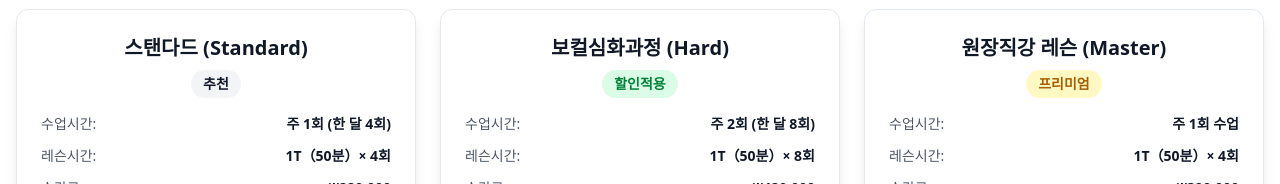
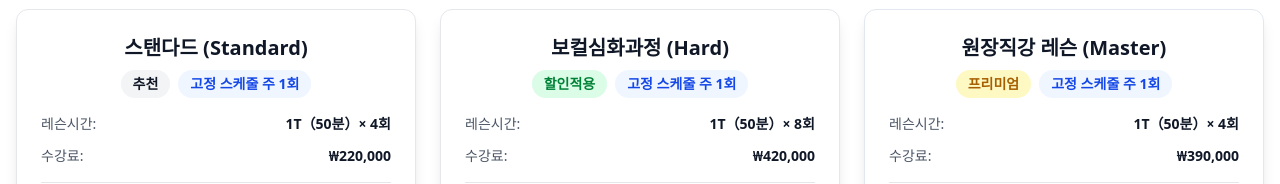
Before and after one commit to jukangpark/only_vocal_academy, a Next.js app: page /courses in a window 1280 px wide. Shown: the part 536-720 px from the top of the page. Built offline with nearby package versions, Linux system fonts and the light colour scheme; no server answers.

Commit message:
고정 스케줄 1회 뱃지 추가

```diff
--- a/src/app/courses/page.tsx
+++ b/src/app/courses/page.tsx
@@ -1,44 +1,8 @@
 "use client";
 
-import Link from "next/link";
-import Navigation from "@/components/navigation";
-import { motion } from "framer-motion";
 import Banner from "@/components/Banner";
 
 export default function CoursesPage() {
-  // 애니메이션 variants
-  const fadeInUp = {
-    initial: { opacity: 0, y: 60 },
-    animate: { opacity: 1, y: 0 },
-    transition: { duration: 0.6, ease: "easeOut" },
-  };
-
-  const fadeInLeft = {
-    initial: { opacity: 0, x: -60 },
-    animate: { opacity: 1, x: 0 },
-    transition: { duration: 0.6, ease: "easeOut" },
-  };
-
-  const fadeInRight = {
-    initial: { opacity: 0, x: 60 },
-    animate: { opacity: 1, x: 0 },
-    transition: { duration: 0.6, ease: "easeOut" },
-  };
-
-  const staggerContainer = {
-    animate: {
-      transition: {
-        staggerChildren: 0.1,
-      },
-    },
-  };
-
-  const scaleIn = {
-    initial: { opacity: 0, scale: 0.8 },
-    animate: { opacity: 1, scale: 1 },
-    transition: { duration: 0.5, ease: "easeOut" },
-  };
-
   return (
     <div className="min-h-screen bg-white">
       <Banner
@@ -64,15 +28,16 @@ export default function CoursesPage() {
                     <h4 className="text-xl font-bold text-gray-900 mb-2">
                       스탠다드 (Standard)
                     </h4>
+                    <div className="flex flex-wrap items-center justify-center gap-2">
                       <div className="inline-block bg-gray-100 text-brand-700 px-3 py-1 rounded-full text-sm font-semibold">
                         추천
                       </div>
+                      <div className="inline-block bg-blue-50 text-blue-700 px-3 py-1 rounded-full text-sm font-semibold">
+                        고정 스케줄 주 1회
+                      </div>
+                    </div>
                   </div>
                   <div className="space-y-3 text-sm">
-                    <div className="flex justify-between">
-                      <span className="text-gray-600">수업시간:</span>
-                      <span className="font-semibold">주 1회 (한 달 4회)</span>
-                    </div>
                     <div className="flex justify-between">
                       <span className="text-gray-600">레슨시간:</span>
                       <span className="font-semibold">1T（50분）× 4회</span>
@@ -103,15 +68,16 @@ export default function CoursesPage() {
                     <h4 className="text-xl font-bold text-gray-900 mb-2">
                       보컬심화과정 (Hard)
                     </h4>
+                    <div className="flex flex-wrap items-center justify-center gap-2">
                       <div className="inline-block bg-green-100 text-green-700 px-3 py-1 rounded-full text-sm font-semibold">
                         할인적용
                       </div>
+                      <div className="inline-block bg-blue-50 text-blue-700 px-3 py-1 rounded-full text-sm font-semibold">
+                        고정 스케줄 주 1회
+                      </div>
+                    </div>
                   </div>
                   <div className="space-y-3 text-sm">
-                    <div className="flex justify-between">
-                      <span className="text-gray-600">수업시간:</span>
-                      <span className="font-semibold">주 2회 (한 달 8회)</span>
-                    </div>
                     <div className="flex justify-between">
                       <span className="text-gray-600">레슨시간:</span>
                       <span className="font-semibold">1T（50분）× 8회</span>
@@ -142,15 +108,16 @@ export default function CoursesPage() {
                     <h4 className="text-xl font-bold text-gray-900 mb-2">
                       원장직강 레슨 (Master)
                     </h4>
+                    <div className="flex flex-wrap items-center justify-center gap-2">
                       <div className="inline-block bg-yellow-100 text-yellow-700 px-3 py-1 rounded-full text-sm font-semibold">
                         프리미엄
                       </div>
+                      <div className="inline-block bg-blue-50 text-blue-700 px-3 py-1 rounded-full text-sm font-semibold">
+                        고정 스케줄 주 1회
+                      </div>
+                    </div>
                   </div>
                   <div className="space-y-3 text-sm">
-                    <div className="flex justify-between">
-                      <span className="text-gray-600">수업시간:</span>
-                      <span className="font-semibold">주 1회 수업</span>
-                    </div>
                     <div className="flex justify-between">
                       <span className="text-gray-600">레슨시간:</span>
                       <span className="font-semibold">1T（50분）× 4회</span>
```
Lines whose indentation alone changed are shown as unchanged.
